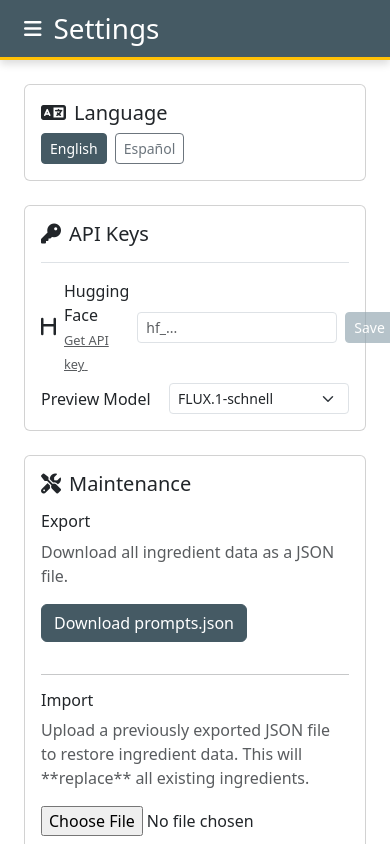
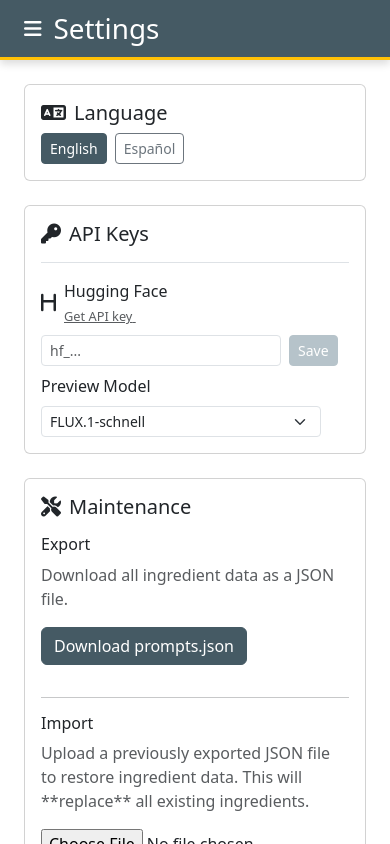
Before and after one commit to dbarrerap/shotbuilder, a React (Vite) app: page /#/settings in a window 390 px wide. Shown: the top 844 px of the page. Built offline with nearby package versions, Linux system fonts and the light colour scheme.

Commit message:
Add pin-in-generate action per ingredient and fix Settings mobile overflow

```diff
--- a/src/locales/en.json
+++ b/src/locales/en.json
@@ -145,6 +145,7 @@
     "hash": "#",
     "ingredient": "Ingredient",
     "doubleClick": "Double-click to edit",
+    "sendToGenerate": "Pin in Generate",
     "showing": "Showing {{start}}–{{end}} of {{total}}",
     "prev": "\u00ab Prev",
     "next": "Next \u00bb",
--- a/src/locales/es.json
+++ b/src/locales/es.json
@@ -145,6 +145,7 @@
     "hash": "#",
     "ingredient": "Ingrediente",
     "doubleClick": "Doble clic para editar",
+    "sendToGenerate": "Fijar en Generar",
     "showing": "Mostrando {{start}}\u2013{{end}} de {{total}}",
     "prev": "\u00ab Anterior",
     "next": "Siguiente \u00bb",
--- a/src/views/ListView.jsx
+++ b/src/views/ListView.jsx
@@ -273,7 +273,7 @@ export default function ListView() {
                     <tr>
                       <th style={{ width: '80px' }}>{t('list.hash')}</th>
                       <th>{t('list.ingredient')}</th>
-                      <th style={{ width: '80px' }}></th>
+                      <th style={{ width: '90px' }}></th>
                     </tr>
                   </thead>
                   <tbody>
@@ -308,6 +308,14 @@ export default function ListView() {
                           )}
                         </td>
                         <td>
+                          <div className="d-flex gap-1">
+                            <button
+                              className="btn btn-sm btn-outline-secondary"
+                              title={t('list.sendToGenerate')}
+                              onClick={() => navigate('/generate', { state: { pin: { [category.id]: item.id } } })}
+                            >
+                              <i className="fa-solid fa-wand-magic-sparkles" />
+                            </button>
                             <button
                               className="btn btn-sm btn-outline-danger"
                               onClick={() => {
@@ -317,6 +325,7 @@ export default function ListView() {
                             >
                               &times;
                             </button>
+                          </div>
                         </td>
                       </tr>
                     ))}
--- a/src/views/Settings.jsx
+++ b/src/views/Settings.jsx
@@ -184,7 +184,7 @@ export default function Settings() {
             const hasKey = !!apiKeys[service.id];
             return (
               <Fragment key={service.id}>
-                <div className="d-flex align-items-center gap-2 mt-3 pt-3 border-top">
+                <div className="d-flex align-items-center flex-wrap gap-2 mt-3 pt-3 border-top">
                   <i className={`${service.icon} fs-5`}></i>
                   <div className="flex-fill">
                     <div className="fw-medium">{service.label}</div>
@@ -193,7 +193,7 @@ export default function Settings() {
                     </a>
                   </div>
                   {hasKey ? (
-                    <div className="d-flex align-items-center gap-2">
+                    <div className="d-flex align-items-center gap-2 col-12 col-sm-auto">
                       <code className="text-body-secondary" style={{ fontSize: '0.8rem' }}>
                         {apiKeys[service.id].substring(0, 8)}...
                       </code>
@@ -202,11 +202,11 @@ export default function Settings() {
                       </button>
                     </div>
                   ) : (
-                    <div className="d-flex gap-2">
+                    <div className="d-flex gap-2 col-12 col-sm-auto">
                       <input
                         type="password"
-                        className="form-control form-control-sm"
-                        style={{ width: 200 }}
+                        className="form-control form-control-sm flex-grow-1"
+                        style={{ flex: '1 1 auto', minWidth: 0, maxWidth: 240 }}
                         placeholder="hf_..."
                         value={newKeys[service.id] || ''}
                         onChange={(e) => setNewKeys(prev => ({ ...prev, [service.id]: e.target.value }))}
@@ -219,13 +219,13 @@ export default function Settings() {
                   )}
                 </div>
                 {service.id === 'huggingface' && (
-                  <div className="d-flex align-items-center gap-2 mt-2">
+                  <div className="d-flex align-items-center flex-wrap gap-2 mt-2">
                     <label className="form-label mb-0" style={{ minWidth: 120 }}>
                       {t('settings.previewModel')}
                     </label>
                     <select
-                      className="form-select form-select-sm"
-                      style={{ maxWidth: 280 }}
+                      className="form-select form-select-sm flex-grow-1"
+                      style={{ minWidth: 0, maxWidth: 280 }}
                       value={previewModel || DEFAULT_PREVIEW_MODEL}
                       onChange={(e) => setPreviewModel(e.target.value)}
                     >
```
Also changed, not shown: 1 other file (tests, documents, lock files or other folders). Lines whose indentation alone changed are shown as unchanged.
